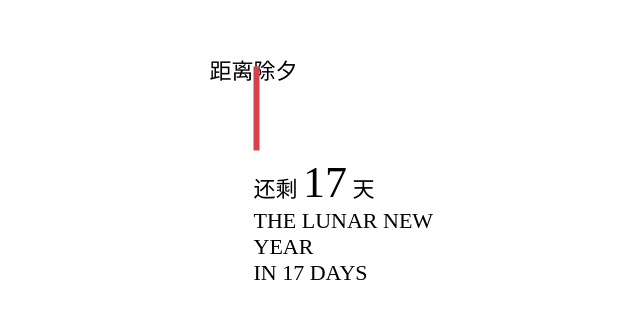
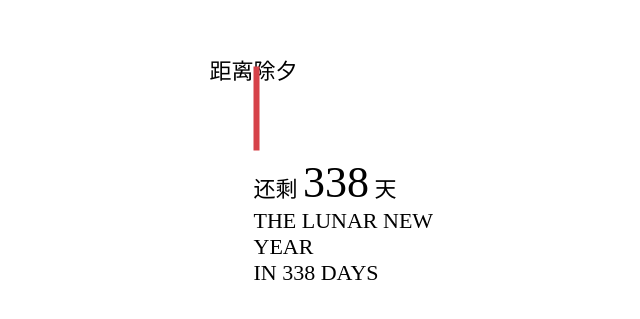
Before and after one commit to funhuman/funhuman.github.io, a plain HTML site: page docs/countdown.html in a window 1280 px wide. Shown: the part 231-550 px from the top of the page, without its empty margins (293-933 px from the left). Drawn offline with Linux system fonts and the light colour scheme; a web font is replaced by a local one.

Commit message:
v0.13.4
fix bug
set new date

```diff
--- a/docs/countdown.html
+++ b/docs/countdown.html
@@ -101,12 +101,13 @@
     <script>
         load()
         function load() {
-            let datediff = (day1, day2) => parseInt(Math.abs((day1 - day2) / (24 * 60 * 60 * 1000) + 30));
+            let datediff = (day1, day2) => Math.ceil(Math.abs((day1 - day2) / (24 * 60 * 60 * 1000)));
             let today = new Date(new Date().getFullYear(), new Date().getMonth(), new Date().getDate());
-            let targetday = new Date(2024, 2, 9);
+            let date = (year, month, day) => new Date(year, month - 1, day);
+            let targetday = date(2025, 1, 28);
             let days = datediff(today, targetday);
             document.getElementById("zh-cn-number").innerHTML =
-            document.getElementById("en-us-number").innerHTML = days > 0 ? days : 0;
+            document.getElementById("en-us-number").innerHTML = days;
             document.getElementById("zh-cn-unit").innerHTML = '天'
             document.getElementById("en-us-unit").innerHTML = 'days'
         }
```
